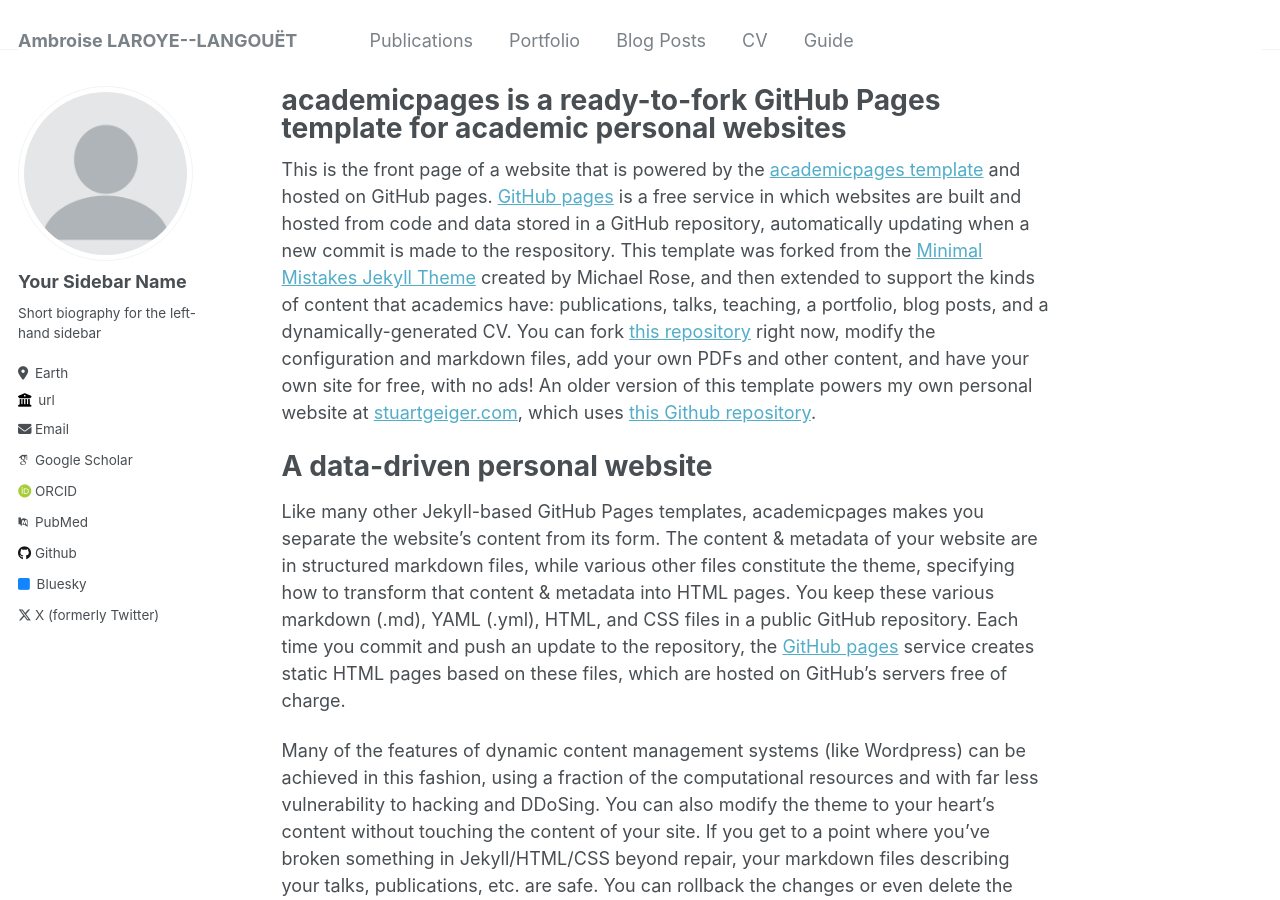
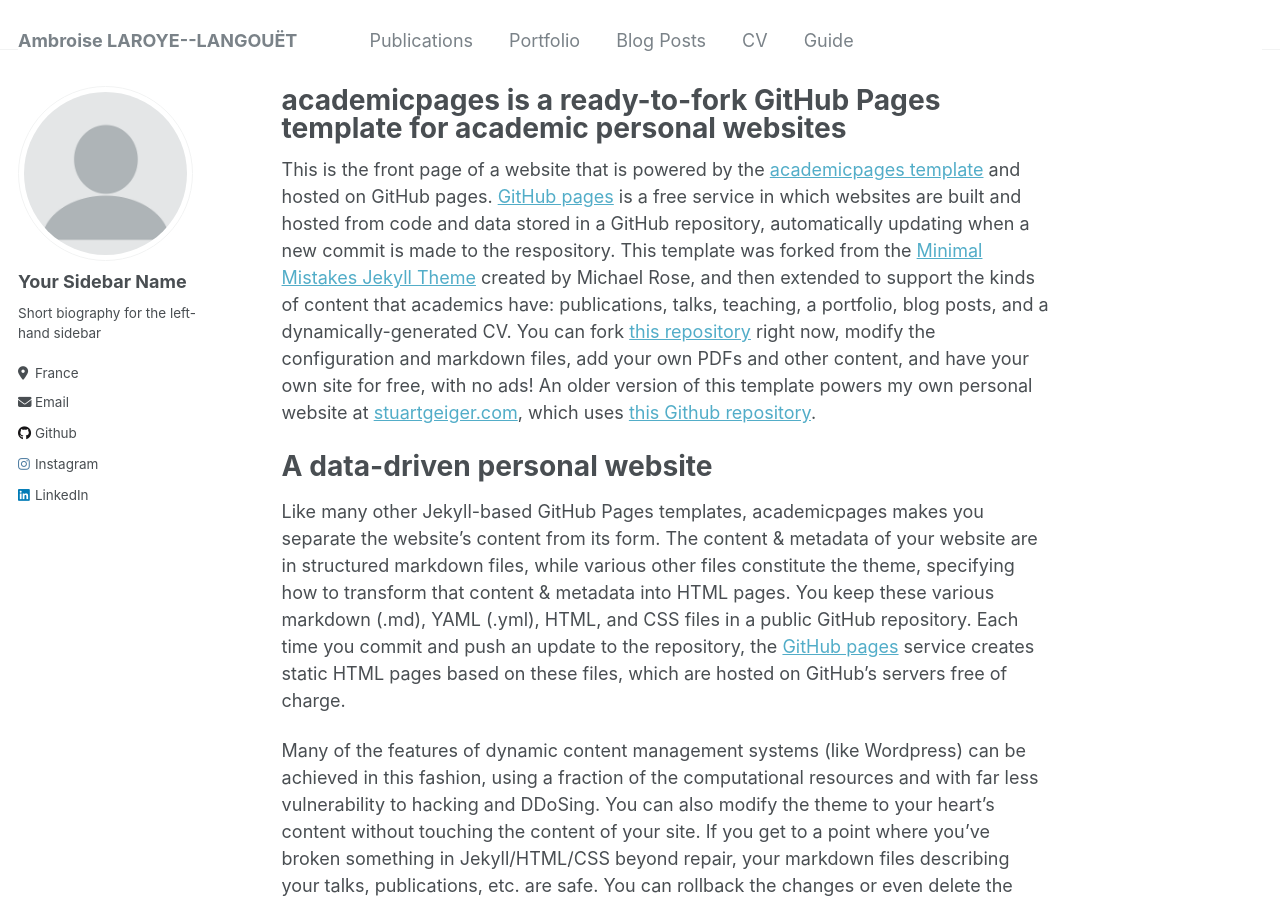
Before and after one commit to Ambroise012/ambroise012.github.io, a Jekyll site: the page built from _pages/about.md, in a window 1280 px wide and 900 px high. Built offline with Jekyll 4.4.1, drawn with Linux system fonts in a browser that asks for light colours; some web fonts are replaced.

Commit message:
update info

```diff
--- a/_config.yml
+++ b/_config.yml
@@ -25,17 +25,17 @@
   name             : "Your Sidebar Name"
   pronouns         : # example: "she/her"
   bio              : "Short biography for the left-hand sidebar"
-  location         : "Earth"
-  employer         : url
+  location         : "France"
+  employer         :
   uri              : # URL
   email            : "ambroise.laroye--langouet@ensea.fr"
 
   # Academic websites
   arxiv            : # URL - Update with the correct link to your profile
-  googlescholar    : url
+  googlescholar    :
   impactstory      : # URL
-  orcid            : "http://orcid.org/yourorcidurl"
-  pubmed           : "https://www.ncbi.nlm.nih.gov/pubmed/?term=john+snow"
+  orcid            :
+  pubmed           :
   researchgate     : # URL
 
   # Repositories and software development
@@ -47,16 +47,16 @@
   stackoverflow    : # User number or user number and name (i.e., use "1" or "1/jeff-atwood")
 
   # Social media
-  bluesky          : "bsky.app" # Replace this with you Bluesky username
+  bluesky          :  # Replace this with you Bluesky username
   facebook         : # Username
   flickr           : # Username
   foursquare       : # Username
   goodreads        : # Username
   google_plus      : # Username
   keybase          : # Username
-  instagram        : # Username
+  instagram        : https://www.instagram.com/ambroise_la/
   lastfm           : # Username
-  linkedin         : # Username
+  linkedin         : https://www.linkedin.com/in/ambroise-laroye-langouet/
   mastodon         : # URL
   medium           : # URL
   pinterest        : # Username
@@ -64,7 +64,7 @@
   steam            : # Username
   telegram         : # URL
   tumblr           : # Username
-  twitter          : "UniofOxford"  # Replace this with your X / Twitter handle
+  twitter          : # Replace this with your X / Twitter handle
   vine             : # Username
   weibo            : # Username
   wikipedia        : # Username
```
